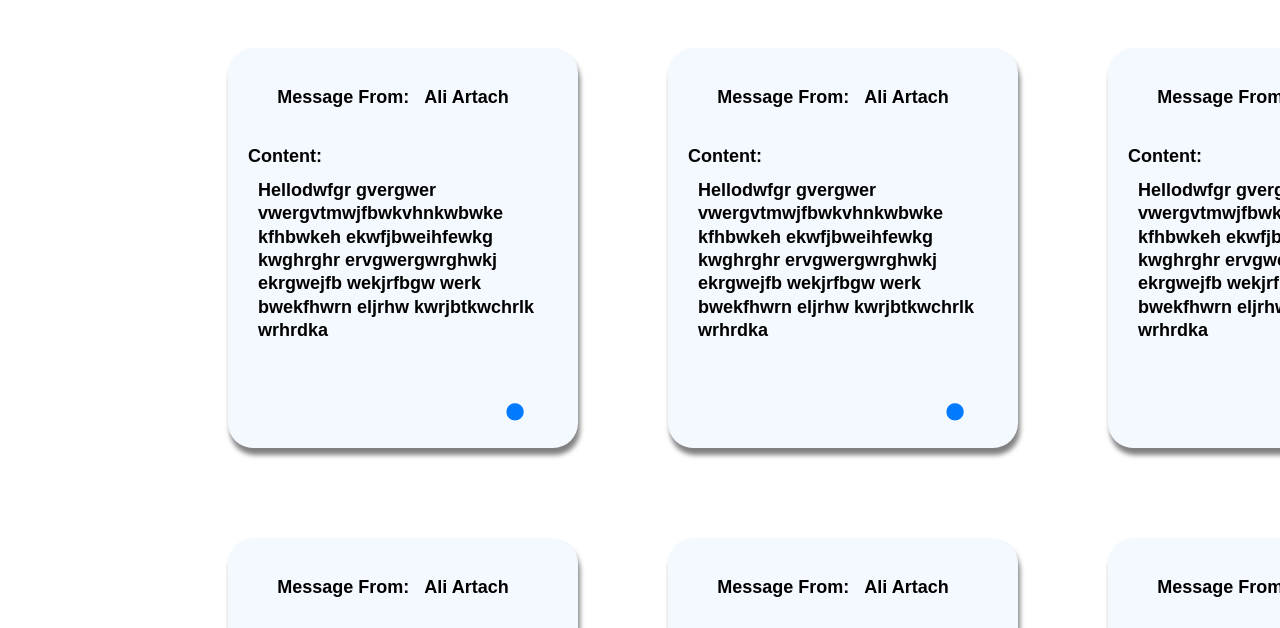
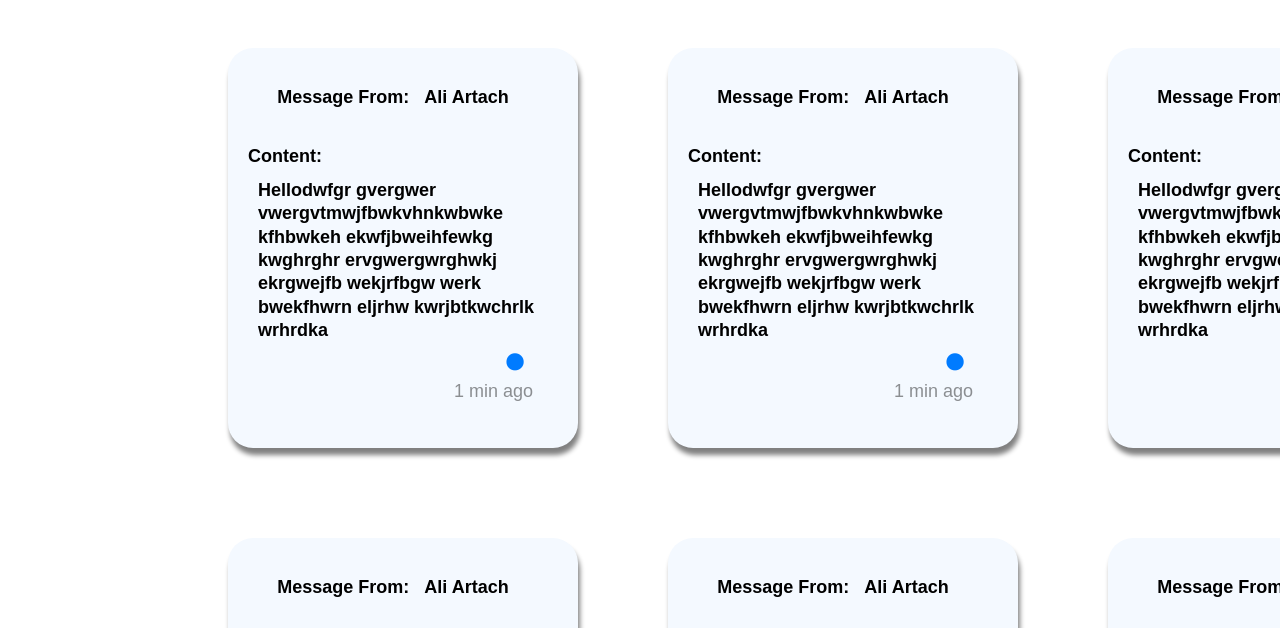
Before and after one commit to AhmadJrDeveloper/Abadai-Beirut-Frontend, a React (Create React App) app in the folder front/: page / in a window 1280 px wide. Shown: the part 172-800 px from the top of the page. Built offline with nearby package versions, Linux system fonts and the light colour scheme.

Commit message:
added time feature to the message

```diff
--- a/front/src/Admin-Side/Components/Message.js
+++ b/front/src/Admin-Side/Components/Message.js
@@ -16,7 +16,9 @@ const Message = ()=>{
             <div className="text-container">
                 <p>Message From: <span>Ali Artach</span></p>
                 <p className="msg">Content: <span className="message-c">Hellodwfgr gvergwer vwergvtmwjfbwkvhnkwbwke kfhbwkeh ekwfjbweihfewkg kwghrghr ervgwergwrghwkj ekrgwejfb wekjrfbgw werk bwekfhwrn eljrhw kwrjbtkwchrlk wrhrdka</span></p>
-        </div></button>:
+        </div>
+
+        </button>:
 
         <button className="Message unread-bg" onClick={readFeature}>
 
@@ -26,7 +28,10 @@ const Message = ()=>{
         </p>
 
         </div>
-        <div className="unread-dot">.</div>
+        <div className="Message-details">
+                <div className="unread-dot">.</div>
+                <div className="time">1 min ago</div>
+        </div>
         </button>}
 
         </>
--- a/front/src/Admin-Side/Styles/Message.css
+++ b/front/src/Admin-Side/Styles/Message.css
@@ -64,7 +64,7 @@ p{
     justify-content: right;
     height: 0px;
     margin-left: 250px;
-    margin-top: -100px;
+    margin-top: -150px;
     position: relative;
     color: #007bff;
 
@@ -78,3 +78,19 @@ p{
 
 
 }
+
+
+.time{
+    color: rgba(0, 0, 0, 0.431);
+    /* border: #000000 solid 2px; */
+    margin-top: 160px;
+    text-align: right;
+
+}
+
+.Message-details{
+    display: flex;
+    flex-direction: column;
+    /* border: 1px solid #000000; */
+    height: 200px;
+}
```
